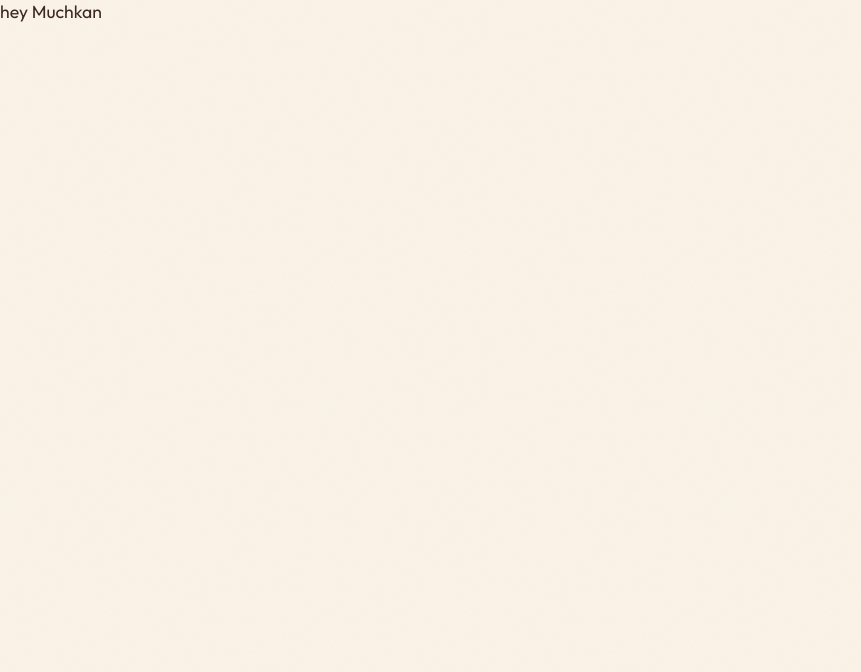
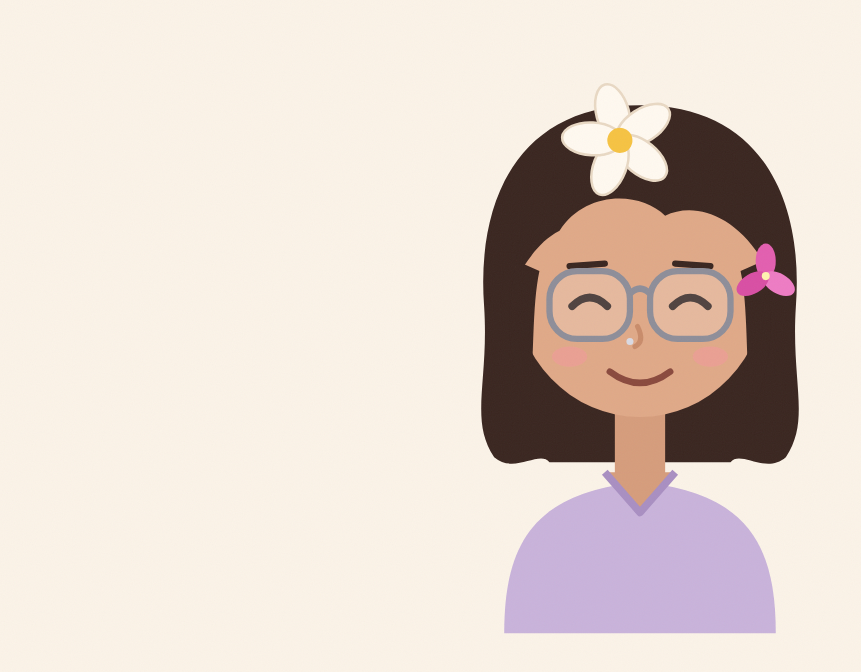
Before and after one commit to LoneWolfXVII/muchkan-bday, a React (Vite) app: page / in a window 1280 px wide. Shown: the top 672 px of the page, without its empty margins (0-861 px from the left). Built offline with nearby package versions, Linux system fonts and the light colour scheme.

Commit message:
feat: Muchkan character SVG with animatable groups

```diff
--- a/src/App.tsx
+++ b/src/App.tsx
@@ -1,3 +1,9 @@
+import Muchkan from './components/Muchkan'
+
 export default function App() {
-  return <main>hey Muchkan</main>
+  return (
+    <main style={{ width: 'min(66vw, 44svh)', margin: '10vh auto' }}>
+      <Muchkan />
+    </main>
+  )
 }
--- /dev/null
+++ b/src/components/Muchkan.module.css
@@ -0,0 +1,14 @@
+.her {
+  display: block;
+  width: 100%;
+  height: auto;
+  overflow: visible;
+}
+
+/* GSAP passes transformOrigin/svgOrigin per tween; these cover the same pivots for anything CSS-driven */
+.her [data-part] { transform-box: fill-box; }
+.her [data-part='head'] { transform-origin: 50% 100%; }
+.her [data-part='plumeria'],
+.her [data-part='bougain'],
+.her [data-part='eyesClosed'],
+.her [data-part='eyesOpen'] { transform-origin: 50% 50%; }
--- /dev/null
+++ b/src/components/Muchkan.tsx
@@ -0,0 +1,82 @@
+import styles from './Muchkan.module.css'
+
+const PETAL_ANGLES = [0, 72, 144, 216, 288]
+
+export default function Muchkan() {
+  return (
+    <svg className={styles.her} viewBox="30 20 140 220" aria-hidden="true" data-her>
+      <g data-part="hairBack">
+        <path
+          d="M100 30 C150 30 165 70 162 110 C160 140 168 155 158 170 C150 177 140 167 136 172 L64 172 C60 167 50 177 42 170 C32 155 40 140 38 110 C35 70 50 30 100 30 Z"
+          fill="#3A2620"
+        />
+      </g>
+
+      <g data-part="body">
+        <path d="M46 240 C46 204 58 184 100 180 C142 184 154 204 154 240 Z" fill="#C9B3DB" />
+        <rect x="90" y="145" width="20" height="36" fill="#D69D7C" />
+        <path d="M86 176 L100 192 L114 176" fill="#D69D7C" stroke="#A98FC2" strokeWidth="3" strokeLinejoin="round" />
+      </g>
+
+      <g data-part="head">
+        <ellipse cx="100" cy="102" rx="50" ry="52" fill="#E0A988" />
+        <g data-part="bangs">
+          <path
+            d="M50 100 C52 58 78 46 100 46 C132 45 152 62 151 96 C140 74 122 68 110 74 C100 64 78 64 68 80 C60 84 55 92 50 100 Z"
+            fill="#3A2620"
+          />
+          <path
+            d="M51 92 C45 118 49 140 56 152 C58 130 57 110 60 96 Z M149 92 C155 118 151 140 144 152 C142 130 143 110 140 96 Z"
+            fill="#3A2620"
+          />
+        </g>
+        <path d="M72 94 L86 93 M114 93 L128 94" stroke="#3A2620" strokeWidth="2.5" strokeLinecap="round" />
+        <g data-part="eyesClosed">
+          <path
+            d="M73 110 Q80 103 87 110 M113 110 Q120 103 127 110"
+            stroke="#2A1A16"
+            strokeWidth="3"
+            fill="none"
+            strokeLinecap="round"
+          />
+        </g>
+        <g data-part="eyesOpen" opacity="0">
+          <circle cx="80" cy="109" r="3.2" fill="#2A1A16" />
+          <circle cx="120" cy="109" r="3.2" fill="#2A1A16" />
+        </g>
+        <g data-part="glasses">
+          <rect x="64" y="96" width="32" height="27" rx="11" fill="#fff" fillOpacity=".18" stroke="#8E8E99" strokeWidth="2.5" />
+          <rect x="104" y="96" width="32" height="27" rx="11" fill="#fff" fillOpacity=".18" stroke="#8E8E99" strokeWidth="2.5" />
+          <path d="M96 105 Q100 101 104 105" stroke="#8E8E99" strokeWidth="2.5" fill="none" />
+        </g>
+        <ellipse cx="72" cy="130" rx="7" ry="4" fill="#F29B9B" opacity=".6" />
+        <ellipse cx="128" cy="130" rx="7" ry="4" fill="#F29B9B" opacity=".6" />
+        <path d="M99 118 Q102 124 98 126" stroke="#C98C6B" strokeWidth="2" fill="none" strokeLinecap="round" />
+        <circle cx="96" cy="124" r="1.4" fill="#DADAE3" />
+        <g data-part="mouth">
+          <path d="M88 136 Q100 145 112 136" stroke="#8A4A3E" strokeWidth="2.6" fill="none" strokeLinecap="round" />
+        </g>
+
+        <g transform="translate(92 44) rotate(-15)">
+          <g data-part="plumeria">
+            <g stroke="#E9D9C4" strokeWidth="1" fill="#FFF9F0">
+              {PETAL_ANGLES.map((a) => (
+                <ellipse key={a} cx="0" cy="-11" rx="6.5" ry="12" transform={`rotate(${a})`} />
+              ))}
+            </g>
+            <circle r="5" fill="#F6C343" />
+          </g>
+        </g>
+
+        <g transform="translate(150 98)">
+          <g data-part="bougain">
+            <ellipse cx="0" cy="-6" rx="4" ry="7" fill="#E35FB0" />
+            <ellipse cx="0" cy="-6" rx="4" ry="7" fill="#EE7CC4" transform="rotate(120)" />
+            <ellipse cx="0" cy="-6" rx="4" ry="7" fill="#D94FA4" transform="rotate(240)" />
+            <circle r="1.6" fill="#FFF3B0" />
+          </g>
+        </g>
+      </g>
+    </svg>
+  )
+}
```
